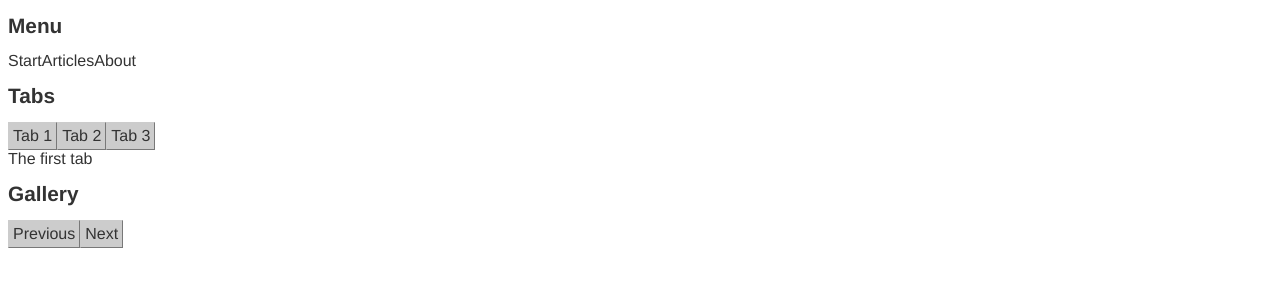
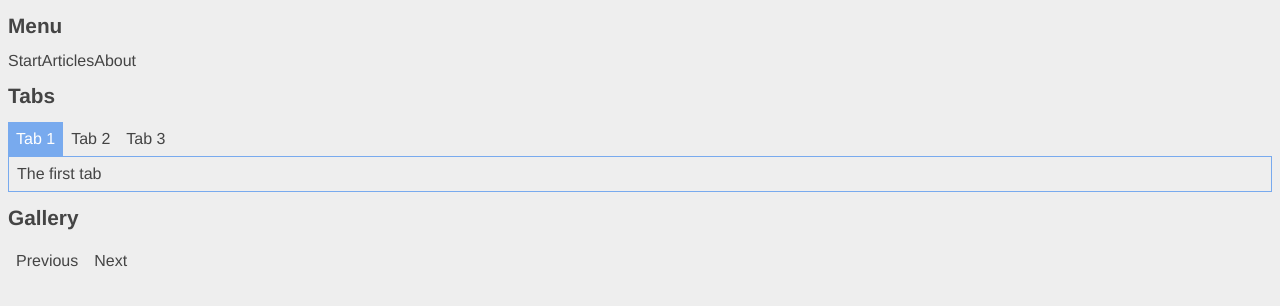
Before and after one commit to charud/cx, a website: page public/index.html in a window 1280 px wide. Drawn offline with Linux system fonts and the light colour scheme; no server answers.

Commit message:
Extracted css modules, added some styling to the tabs component and added the view.prototype.find() and view.prototype.findFirst() methods to find elements in the view

```diff
--- a/public/demo/views/tabs.js
+++ b/public/demo/views/tabs.js
@@ -16,7 +16,17 @@
 	};
 
 	Tabs.prototype.showTab = function (name) {
+		// display the correct tab contents
 		this.area('body', this.area(name));
+
+		// update selection to match the now selected tab
+		this.find('[data-target]').forEach(function (elm) {
+			if (elm.getAttribute('data-target') == name) {
+				elm.classList.add('is-selected');
+			} else {
+				elm.classList.remove('is-selected');
+			}
+		});
 	};
 
 	cx.view('tabs', Tabs);
--- a/public/index.html
+++ b/public/index.html
@@ -15,16 +15,16 @@
 
 
 <h1>Tabs</h1>
-<div data-view="tabs" data-show="tab1">
-    <div class="l-hlist">
-        <div data-action="select" data-target="tab1" class="l-hlist-item btn">Tab 1</div>
-        <div data-action="select" data-target="tab2" class="l-hlist-item btn">Tab 2</div>
-        <div data-action="select" data-target="tab3" class="l-hlist-item btn">Tab 3</div>
+<div data-view="tabs" data-show="tab1" class="tabs">
+    <div class="tabs-items">
+        <div data-action="select" data-target="tab1" class="tabs-item">Tab 1</div>
+        <div data-action="select" data-target="tab2" class="tabs-item">Tab 2</div>
+        <div data-action="select" data-target="tab3" class="tabs-item">Tab 3</div>
     </div>
     <div data-area="tab1" class="hidden">The first tab</div>
     <div data-area="tab2" class="hidden">The second tab</div>
     <div data-area="tab3" class="hidden">The third tab</div>
-    <div data-area="body"></div>
+    <div data-area="body" class="tabs-body"></div>
 </div>
 
 <h1>Gallery</h1>
--- a/public/src/css/core.css
+++ b/public/src/css/core.css
@@ -1,7 +1,8 @@
 html, body {
 	font-family: helvetica, arial, sans-serif;
 	font-size: 100%;
-	color: #333;
+	color: #444;
+	background-color: #eee;
 }
 
 h1 {
--- a/public/src/css/modules.css
+++ b/public/src/css/modules.css
@@ -1,3 +1,6 @@
+@import url('modules/tabs.css');
+@import url('modules/btn.css');
+
 /* horizontal list */
 .l-hlist {
 	overflow: hidden;
@@ -11,12 +14,6 @@
 	display: none;
 }
 
-.btn {
-	background-color: #ccc;
-	border: 1px outset #ccc;
-	padding: 4px;
-}
-
 *[data-action] {
 	cursor: pointer;
 }
--- /dev/null
+++ b/public/src/css/modules/btn.css
@@ -0,0 +1,12 @@
+.btn {
+	padding: 8px;
+}
+
+.btn:hover {
+	background-color: #78aaee;
+	color: white;
+}
+
+.btn.is-selected {
+	background-color: #78aaee;
+}
--- /dev/null
+++ b/public/src/css/modules/tabs.css
@@ -0,0 +1,22 @@
+.tabs {
+
+}
+
+.tabs-items {
+	overflow: hidden;
+}
+
+.tabs-item {
+	padding: 8px;
+	float: left;
+}
+
+.tabs-item:hover, .tabs-item.is-selected  {
+	background-color: #78aaee;
+	color: white;
+}
+
+.tabs-body {
+	border: 1px solid #78aaee;
+	padding: 8px;
+}
--- a/public/src/js/cx.views.js
+++ b/public/src/js/cx.views.js
@@ -96,6 +96,17 @@
 			View = viewObject;
 		}
 
+		View.prototype.find = function(selector) {
+			// convert the nodeList to a more manageable array
+			var nodeList = this.elm.querySelectorAll(selector);
+			var arr = Array.prototype.slice.call(nodeList);
+			return arr;
+		};
+
+		View.prototype.findFirst = function(selector) {
+			return this.elm.querySelector(selector);
+		}
+
 		/**
 		 * Find and return an area or write to
 		 * its innerHTML if valueOrPromise is specified
```
